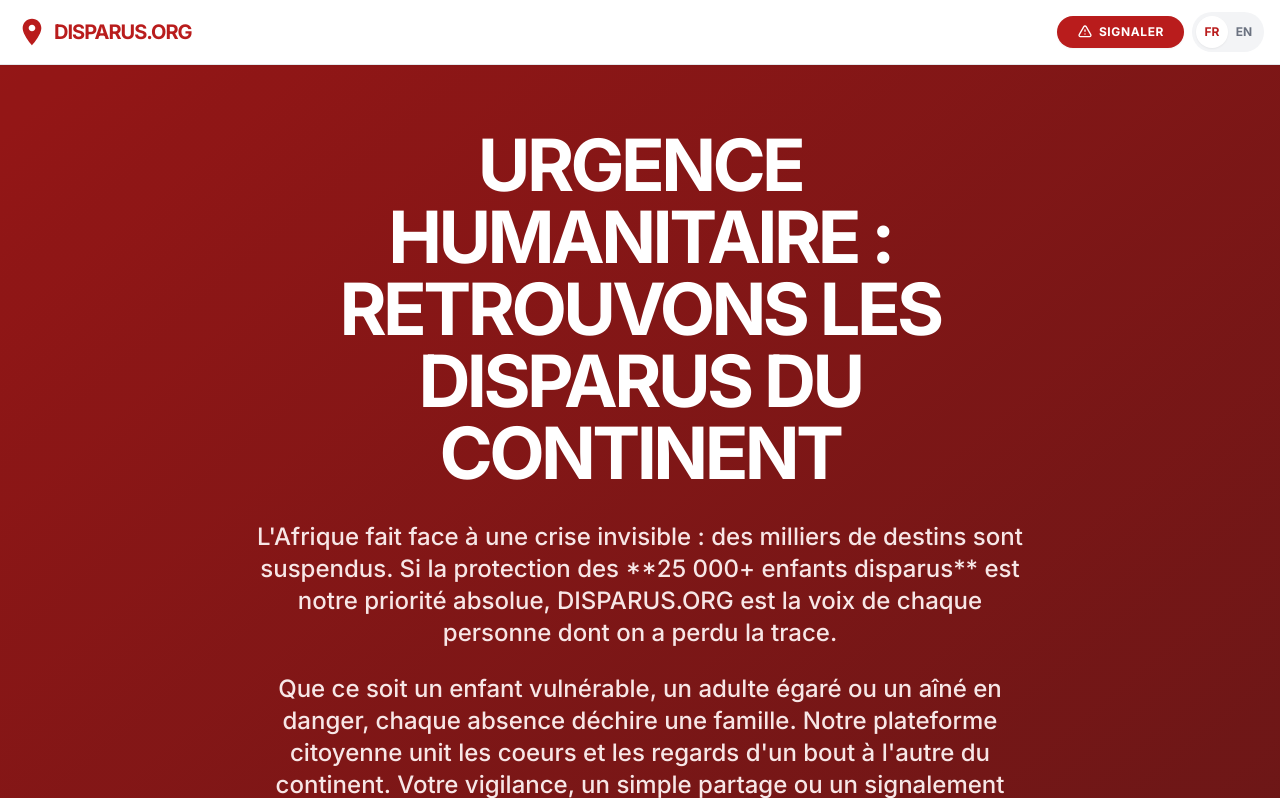
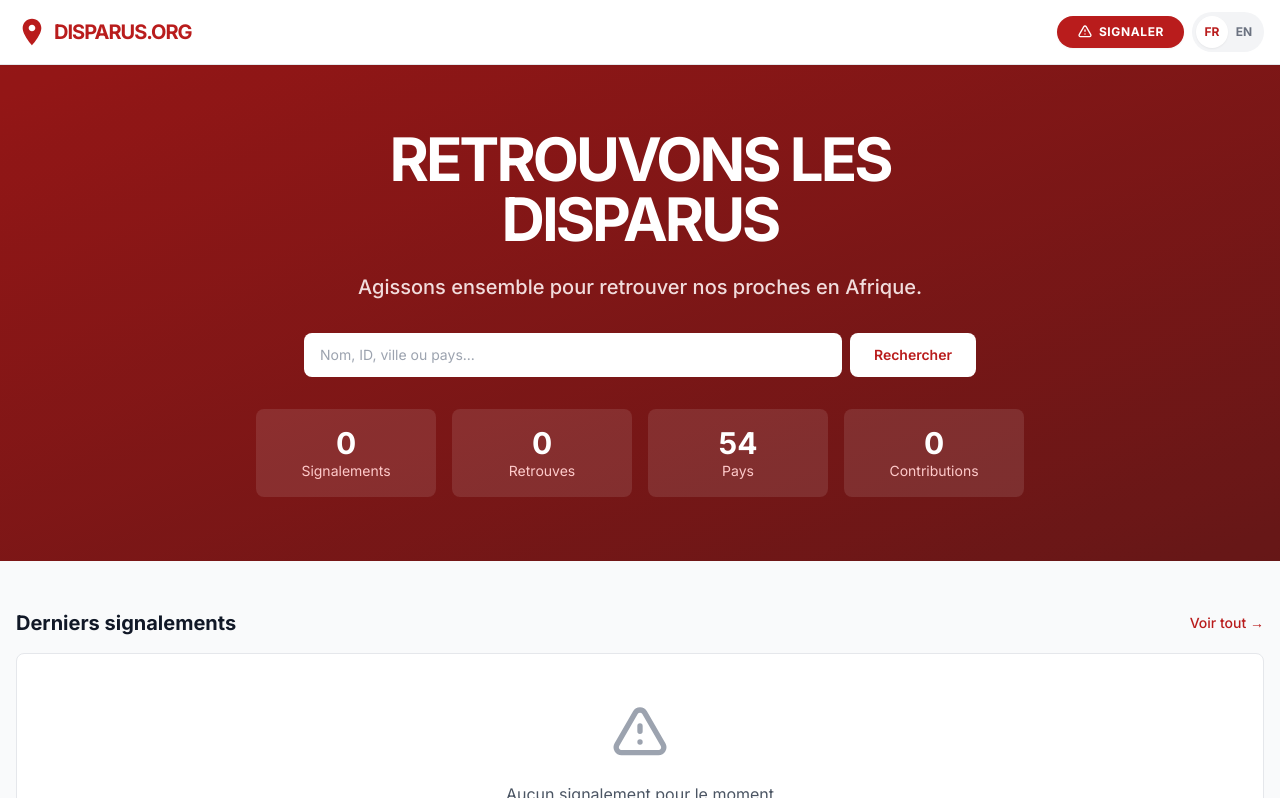
Before and after one commit to moa-digitalagency/DisparusOrg, a Flask app: page / in a window 1280 px wide. Shown: the top 798 px of the page. Run offline with Flask 3, Linux system fonts and the light colour scheme; data that the repository does not hold is empty; some libraries are stand-ins or nearby versions; grey boxes are pictures that could not be loaded.

Commit message:
Make the main page's welcome message more impactful and concise
Update the hero title and paragraph content on the index page, reducing text length and adjusting font sizes for better visual hierarchy.

Replit-Commit-Author: Agent
Replit-Commit-Session-Id: 7e3ac617-a53f-47e9-b89c-b81520e75bd1
Replit-Commit-Checkpoint-Type: intermediate_checkpoint
Replit-Commit-Event-Id: a17d292a-7e66-47d0-b372-912210756a6c
Replit-Commit-Screenshot-Url: https://storage.googleapis.com/screenshot-production-us-central1/8d7a2d25-8743-4958-8064-512e4774d594/7e3ac617-a53f-47e9-b89c-b81520e75bd1/hVpWmdi
Replit-Helium-Checkpoint-Created: true

```diff
--- a/templates/index.html
+++ b/templates/index.html
@@ -7,30 +7,16 @@
     <div class="absolute inset-0 bg-black/20"></div>
     <div class="max-w-7xl mx-auto px-4 relative z-10">
         <div class="text-center max-w-3xl mx-auto">
-            <h1 class="text-5xl md:text-7xl font-black mb-8 tracking-tighter leading-none uppercase" data-testid="text-hero-title">
+            <h1 class="text-4xl md:text-6xl font-black mb-6 tracking-tighter leading-none uppercase" data-testid="text-hero-title">
+                {% if get_locale() == 'fr' %}Retrouvons les Disparus{% else %}Find the Missing{% endif %}
+            </h1>
+            <p class="text-lg md:text-xl text-red-50 mb-8 font-medium opacity-90">
                 {% if get_locale() == 'fr' %}
-                    Urgence Humanitaire : Retrouvons les Disparus du Continent
+                    Agissons ensemble pour retrouver nos proches en Afrique.
                 {% else %}
-                    Humanitarian Emergency: Finding the Continent's Missing
+                    Acting together to find our loved ones in Africa.
                 {% endif %}
-            </h1>
-            <div class="max-w-4xl mx-auto space-y-6 text-xl md:text-2xl text-red-50 mb-12 font-medium leading-relaxed opacity-95">
-                {% if get_locale() == 'fr' %}
-                    <p>
-                        L'Afrique fait face à une crise invisible : des milliers de destins sont suspendus. Si la protection des **25 000+ enfants disparus** est notre priorité absolue, DISPARUS.ORG est la voix de chaque personne dont on a perdu la trace.
-                    </p>
-                    <p>
-                        Que ce soit un enfant vulnérable, un adulte égaré ou un aîné en danger, chaque absence déchire une famille. Notre plateforme citoyenne unit les coeurs et les regards d'un bout à l'autre du continent. Votre vigilance, un simple partage ou un signalement précis sont des actes d'espoir concrets. Ensemble, brisons le silence et ramenons nos proches à la maison.
-                    </p>
-                {% else %}
-                    <p>
-                        Africa faces an invisible crisis: thousands of destinies are suspended. While protecting the **25,000+ missing children** is our top priority, DISPARUS.ORG is the voice of every person whose trace has been lost.
-                    </p>
-                    <p>
-                        Whether a vulnerable child, a lost adult, or an elder in danger, every absence tears a family apart. Our citizen platform unites hearts and eyes from one end of the continent to the other. Your vigilance, a simple share, or a precise report are concrete acts of hope. Together, let's break the silence and bring our loved ones home.
-                    </p>
-                {% endif %}
-            </div>
+            </p>
 
             <form action="/recherche" method="GET" class="max-w-2xl mx-auto mb-8">
                 <div class="flex flex-col sm:flex-row gap-2">
```
